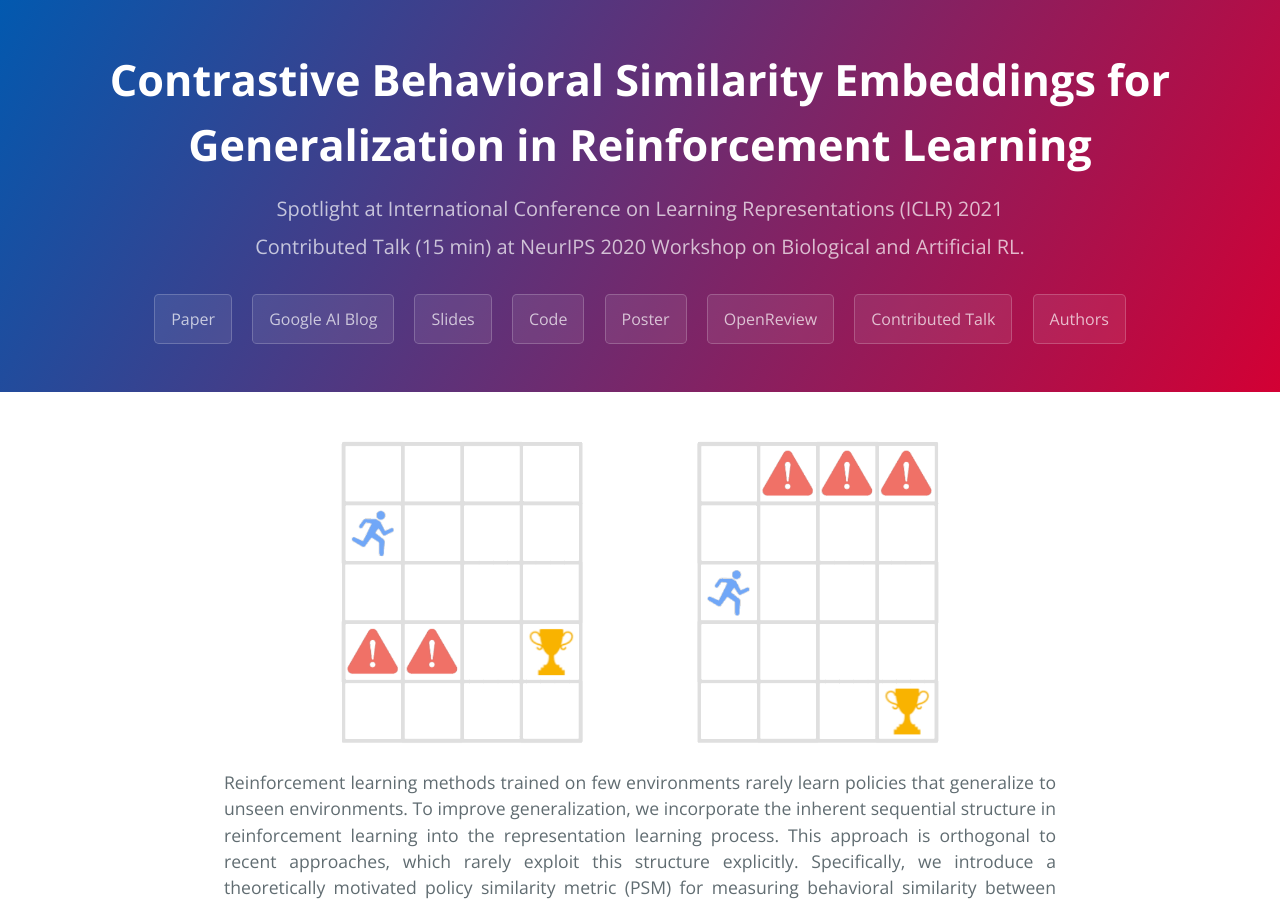
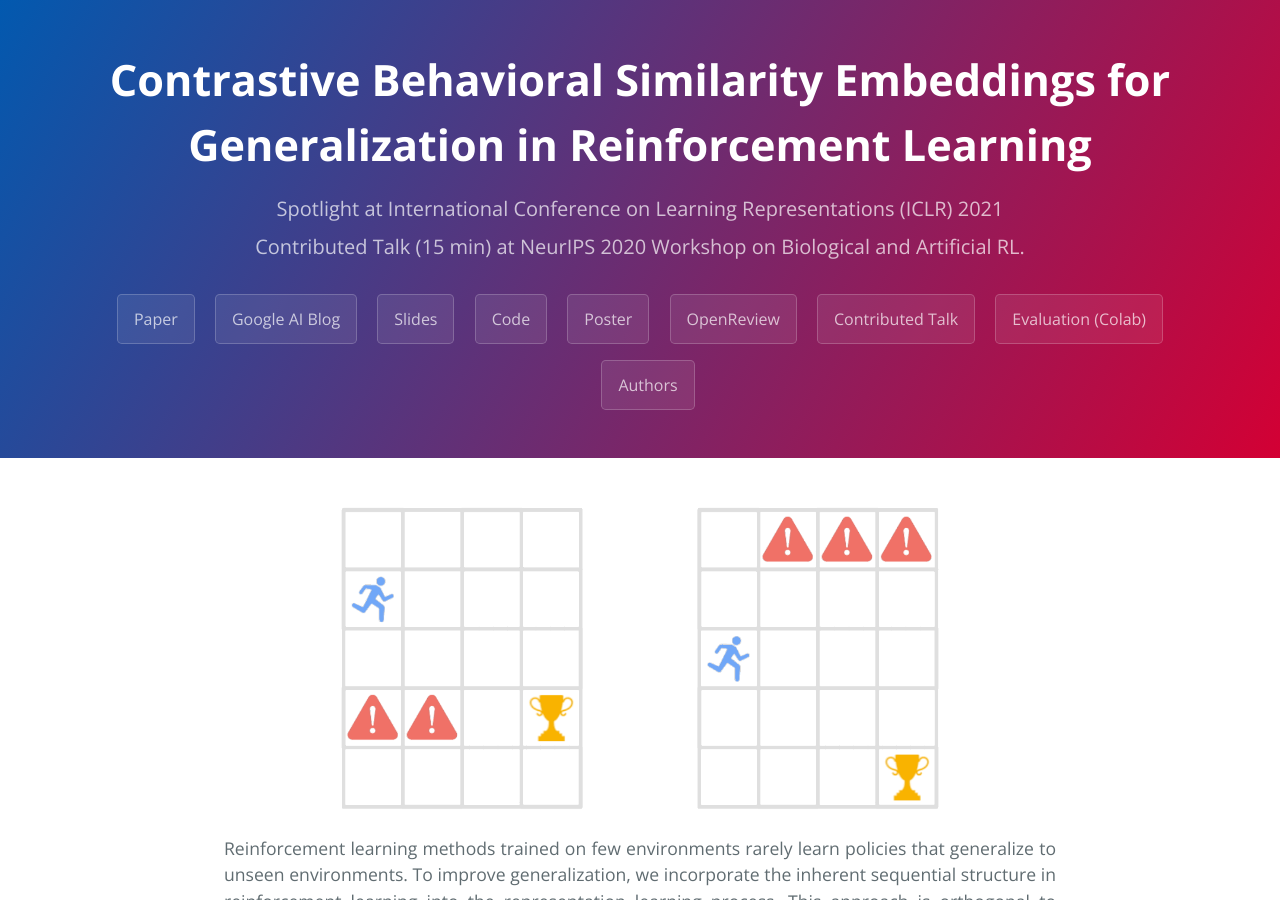
Before and after one commit to agarwl/pse, a Jekyll site: the page built from index.md, in a window 1280 px wide and 900 px high. Built offline with Jekyll 4.4.1, drawn with Linux system fonts in a browser that asks for light colours.

Commit message:
Update _config.yml

```diff
--- a/_config.yml
+++ b/_config.yml
@@ -11,4 +11,5 @@ buttons:
   Poster: 'pdfs/pse_poster.pdf'
   OpenReview: 'https://openreview.net/forum?id=qda7-sVg84'
   Contributed Talk: 'https://slideslive.com/38942373'
+  Evaluation (Colab): https://colab.research.google.com/drive/1l5rHZRrwsJtmTVoWHPtqkPvpnI-yKVXa?usp=sharing
   Authors: '#authors'
```
